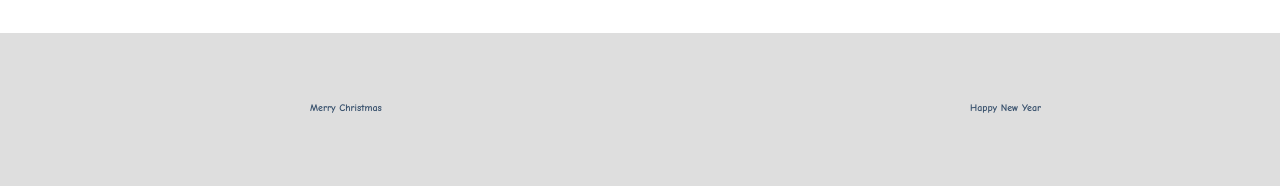
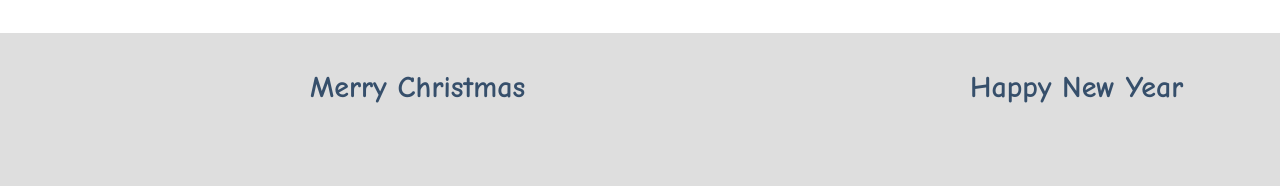
Before and after one commit to Legeithien/Legeithein.github.io, a plain HTML site: page index.html in a window 1280 px wide. Shown: the part 660-846 px from the top of the page. Drawn offline with Linux system fonts and the light colour scheme.

Commit message:
Update style.css

```diff
--- a/style.css
+++ b/style.css
@@ -195,11 +195,11 @@ p {
 h3 {
     font-family: 'comic sans ms';
     font-weight: 800;
-    font-size: 10px;
+    font-size: 30px;
     margin-bottom: 20px;
     color: #364f6b;
     width: 100%;
-    line-height: 50px;
+    line-height: 10px;
 }
 
 #copyright {
```
